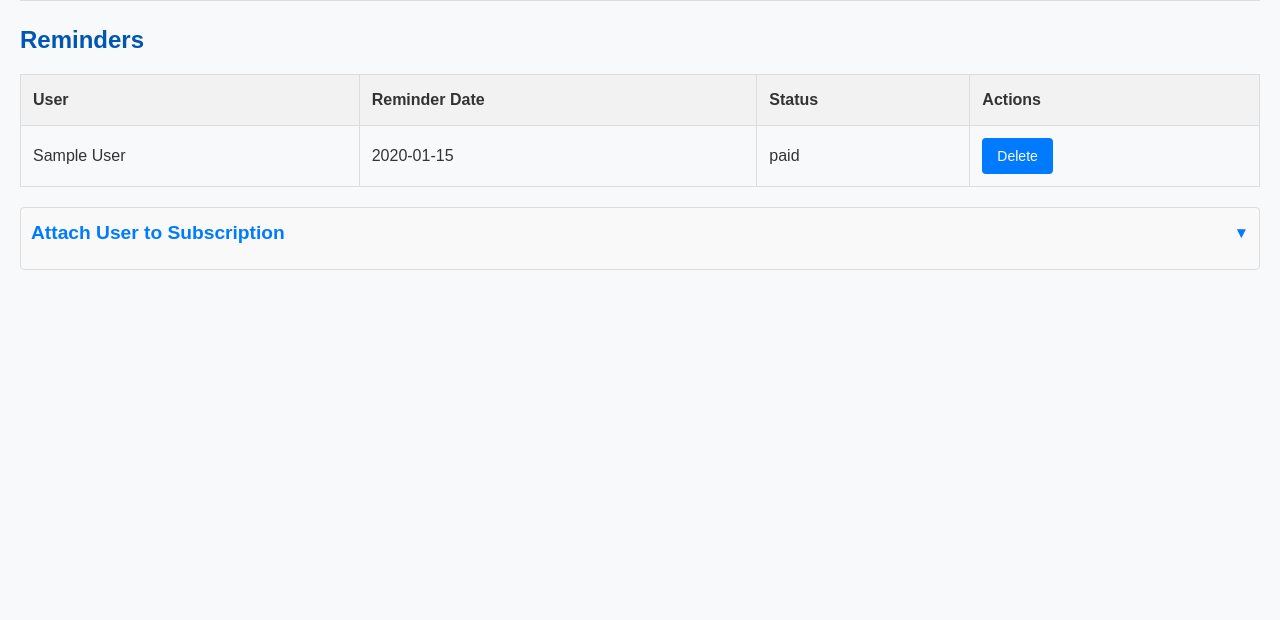
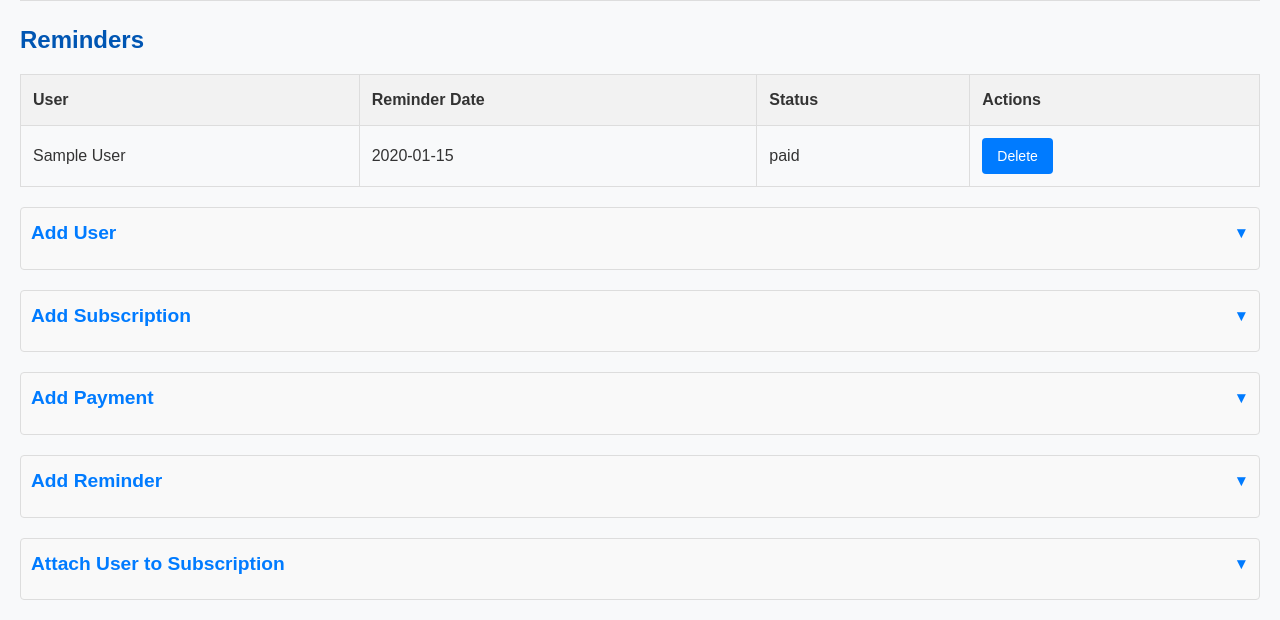
Before and after one commit to ckeiituk/Collector, a Flask app: page / in a window 1280 px wide. Shown: the part 1052-1672 px from the top of the page. Before the commit the page ends 1322 px from the top, so only its background shows below. Run offline with Flask 3, Linux system fonts and the light colour scheme; tables that the repository leaves empty hold one stand-in row (values such as "Sample post"); some libraries are stand-ins or nearby versions.

Commit message:
Added a single form for attaching users to subscriptions at the bottom of the index page. This form allows selecting the subscription to attach, ensuring a cleaner UI and more straightforward functionality. Refactored the attach_user_to_subscription.html template to be used both within subscription loops and as a standalone form.
Добавлена одна форма для прикрепления пользователей к подпискам внизу страницы index. Эта форма позволяет выбрать подписку для прикрепления, обеспечивая более чистый интерфейс и упрощенную функциональность. Переработан шаблон attach_user_to_subscription.html для использования как в циклах подписки, так и в качестве самостоятельной формы.

```diff
--- a/app/templates/forms/add_payment.html
+++ b/app/templates/forms/add_payment.html
@@ -1,5 +1,5 @@
 <details>
-    <summary><h2>Add Payment</h2></summary>
+    <summary>Add Payment</summary>
     <form id="addPaymentForm">
         <input type="hidden" name="csrf_token" value="{{ csrf_token }}">
         <label for="user_id">User:</label>
--- a/app/templates/forms/add_reminder.html
+++ b/app/templates/forms/add_reminder.html
@@ -1,5 +1,5 @@
 <details>
-  <summary><h2>Add Reminder</h2></summary>
+  <summary>Add Reminder</summary>
   <form id="addReminderForm" method="post" action="{{ url_for('reminder_bp.add_reminder') }}">
     <input type="hidden" name="csrf_token" value="{{ csrf_token }}">
     <label for="user_id">User:</label>
--- a/app/templates/forms/add_subscription.html
+++ b/app/templates/forms/add_subscription.html
@@ -1,5 +1,5 @@
 <details>
-  <summary><h2>Add Subscription</h2></summary>
+  <summary>Add Subscription</summary>
   <form id="addSubscriptionForm">
     <input type="hidden" name="csrf_token" value="{{ csrf_token }}">
     <label for="name">Name:</label>
--- a/app/templates/forms/add_user.html
+++ b/app/templates/forms/add_user.html
@@ -1,5 +1,5 @@
 <details>
-  <summary><h2>Add User</h2></summary>
+  <summary>Add User</summary>
   <form id="addUserForm">
     <input type="hidden" name="csrf_token" value="{{ csrf_token }}">
     {% include 'forms/user_form.html' %}
--- a/app/templates/forms/attach_user_to_subscription.html
+++ b/app/templates/forms/attach_user_to_subscription.html
@@ -1,8 +1,24 @@
 <details>
     <summary>Attach User to Subscription</summary>
-    <form id="attachSubscriptionForm{{ subscription.id }}" method="post">
+    <form id="{{ form_id }}" method="post">
         <input type="hidden" name="csrf_token" value="{{ csrf_token }}">
-        <input type="hidden" name="subscription_id" value="{{ subscription.id }}"> <!-- Убедитесь, что этот элемент присутствует -->
+        {% if subscription %}
+        <input type="hidden" name="subscription_id" value="{{ subscription.id }}">
+        {% else %}
+        <label for="subscription_id">Subscription:</label>
+        <select id="subscription_id" name="subscription_id" required>
+            <optgroup label="One-time Subscriptions">
+                {% for sub in one_time_subscriptions %}
+                <option value="{{ sub.id }}">{{ sub.name }}</option>
+                {% endfor %}
+            </optgroup>
+            <optgroup label="Regular Subscriptions">
+                {% for sub in regular_subscriptions %}
+                <option value="{{ sub.id }}">{{ sub.name }}</option>
+                {% endfor %}
+            </optgroup>
+        </select>
+        {% endif %}
 
         <label for="user_id">User:</label>
         <select id="user_id" name="user_id" required>
@@ -20,6 +36,6 @@
         <label for="is_paused">Is Paused:</label>
         <input type="checkbox" id="is_paused" name="is_paused">
 
-        <button type="button" onclick="attachUserToSubscription('attachSubscriptionForm{{ subscription.id }}')">Attach User to Subscription</button>
+        <button type="button" onclick="attachUserToSubscription('{{ form_id }}')">Attach User to Subscription</button>
     </form>
 </details>
--- a/app/templates/index.html
+++ b/app/templates/index.html
@@ -18,6 +18,7 @@
 </ul>
 {% endif %}
 {% endwith %}
+
 <h1>User Management System</h1>
 
 {% include 'partials/users.html' %}
@@ -26,12 +27,14 @@
 {% include 'partials/payments.html' %}
 {% include 'partials/reminders.html' %}
 
-{% for subscription in one_time_subscriptions %}
+{% include 'forms/add_user.html' %}
+{% include 'forms/add_subscription.html' %}
+{% include 'forms/add_payment.html' %}
+{% include 'forms/add_reminder.html' %}
+
+<!-- Single form for attaching users to subscriptions -->
+{% with form_id = "attachSubscriptionFormGeneral", subscription = None %}
 {% include 'forms/attach_user_to_subscription.html' %}
-{% endfor %}
-{% for subscription in regular_subscriptions %}
-{% include 'forms/attach_user_to_subscription.html' %}
-{% endfor %}
-
+{% endwith %}
 </body>
 </html>
```
Also changed, not shown: app/routes/subscription_routes.py (+7 -0 lines).
